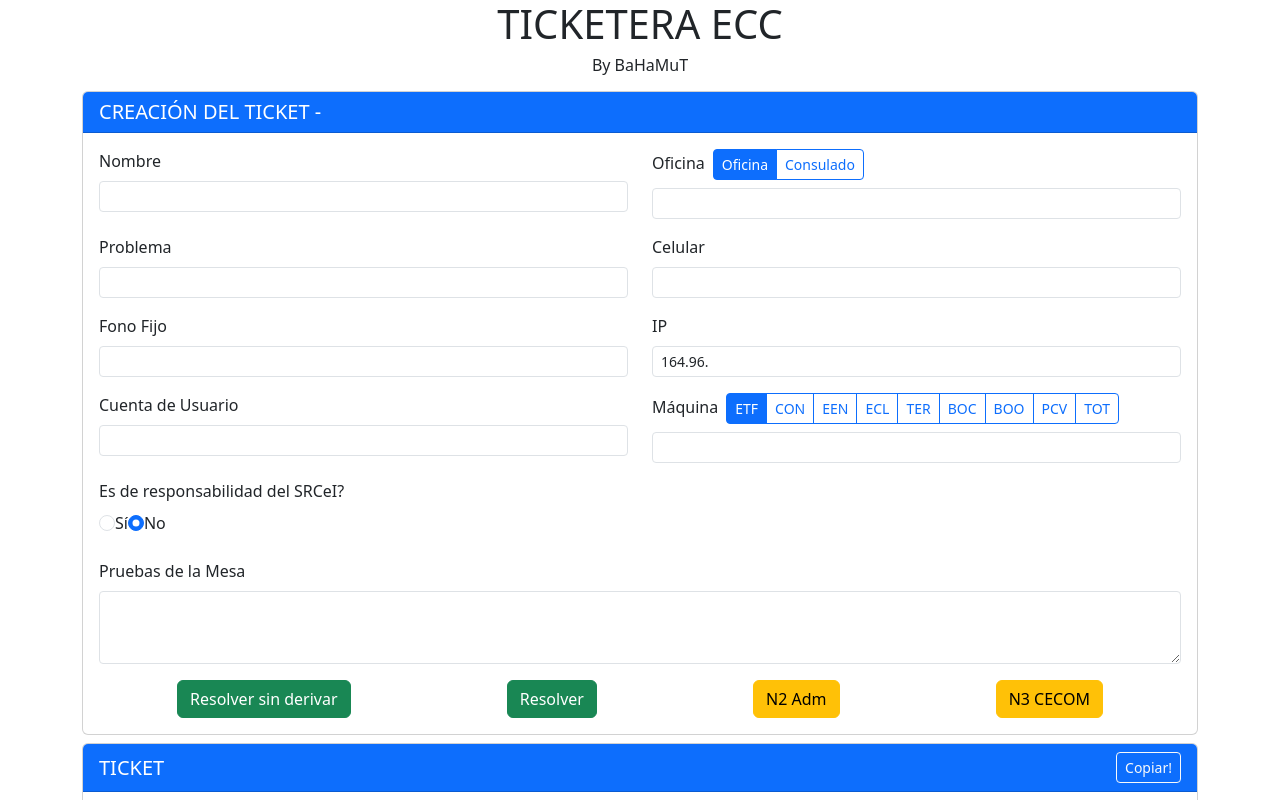
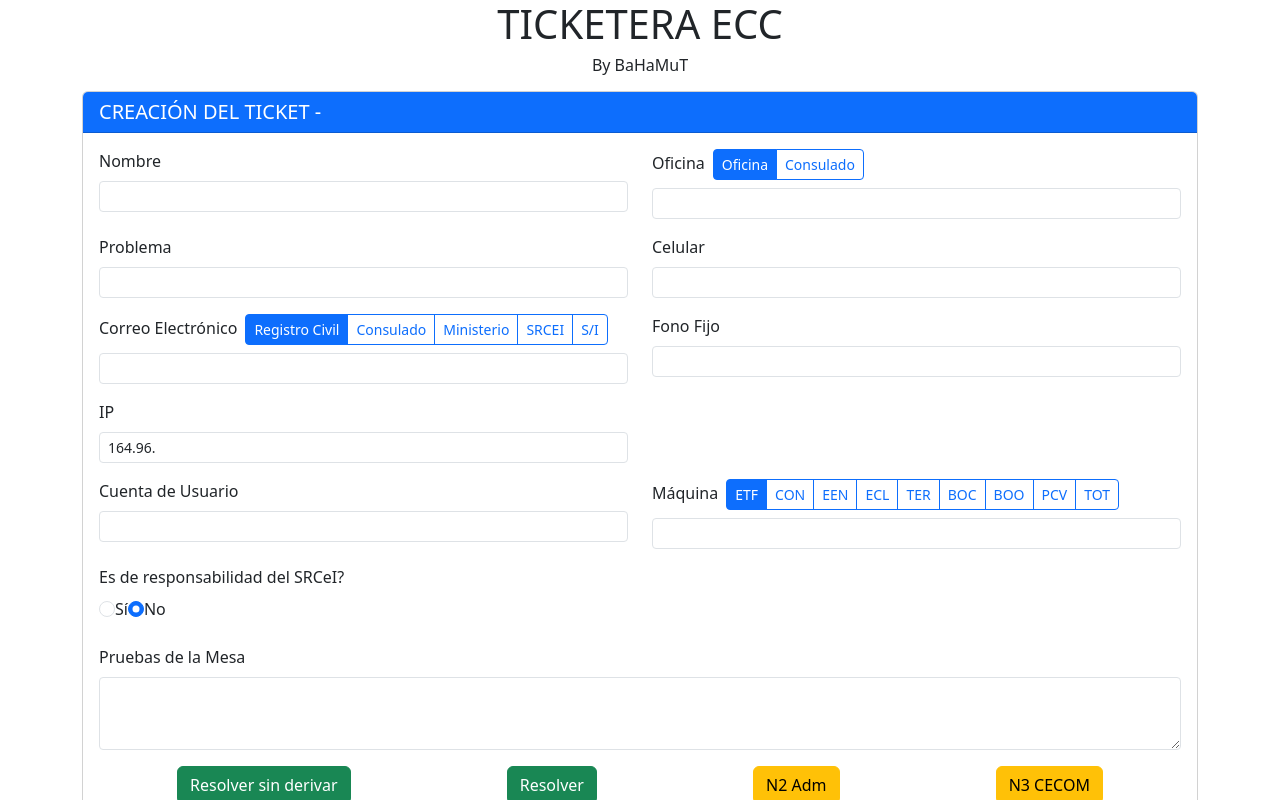
Before and after one commit to BaHaMuT11/ticketera-ecc, a React (Vite) app: page /baha-ticket in a window 1280 px wide. Shown: the top 800 px of the page. Built offline with nearby package versions, Linux system fonts and the light colour scheme.

Commit message:
Se implementa ResponsibilityProvider

```diff
--- a/src/components/SRCEIForm.jsx
+++ b/src/components/SRCEIForm.jsx
@@ -1,5 +1,18 @@
+import {useContext} from "react";
+import {ResposibilityContext} from "../context/ResponsibilityProvider.jsx";
 
 const SrceiForm = () => {
+
+    const {srceiFormData, setSrceiFormData} = useContext(ResposibilityContext)
+
+    const handleChange = (e) => {
+        const {name,value,type,checked} = e.target;
+        setSrceiFormData({
+            ...srceiFormData,
+            [name]: type === "checkbox" ? checked : value,
+        });
+    };
+
     return (
         <div className="col-md-12">
             <div className="card">
@@ -15,7 +28,8 @@ const SrceiForm = () => {
                             </div>
                             <div className="col-md-6 mb-3">
                                 <label htmlFor="servicio" className="form-label">Servicio</label>
-                                <select className="form-select form-select-sm" id="servicio" name="servicio" required>
+                                <select className="form-select form-select-sm" id="servicio" name="servicio"
+                                        onChange={handleChange} required>
                                     <option value="Impresoras">Impresoras</option>
                                     <option value="Pagos (Transbank)">Pagos (Transbank)</option>
                                     <option value="Redes de comunicación- Internet">Redes de comunicación- Internet</option>
--- a/src/components/TicketForm.jsx
+++ b/src/components/TicketForm.jsx
@@ -135,8 +135,9 @@ const TicketForm = () => {
                                         <div className="col-md-6 mb-3">
                                             <label htmlFor="whatsapp" className="form-label">Whatsapp</label>
                                             <input type="text" className="form-control form-control-sm" id="whatsapp"
-                                                   name="whatsapp" value={ticketFormData.whatsapp} onChange={handleChange}
-                                                   />
+                                                   name="whatsapp" value={ticketFormData.whatsapp}
+                                                   onChange={handleChange}
+                                            />
                                         </div>
                                     )
                                 }
@@ -151,14 +152,47 @@ const TicketForm = () => {
                                     <label htmlFor="celular" className="form-label">Celular</label>
                                     <input type="tel" className="form-control form-control-sm" id="celular"
                                            name="celular"
-                                           value={ticketFormData.celular} onChange={handleChange} />
+                                           value={ticketFormData.celular} onChange={handleChange}/>
+                                </div>
+
+                                <div className="col-md-6 mb-3">
+                                    <label htmlFor="correoElectronico" className="form-label">Correo Electrónico
+                                        <div className="btn-group ms-2" role="group">
+                                            <input type="radio" className="btn-check" name="tipoCorreo"
+                                                   id="registroCivilRadio" value="REGISTROCIVIL" checked/>
+                                            <label className="btn btn-outline-primary btn-sm"
+                                                   htmlFor="registroCivilRadio">Registro Civil</label>
+
+                                            <input type="radio" className="btn-check" name="tipoCorreo"
+                                                   id="consuladoInstRadio" value="CONSULADO"/>
+                                            <label className="btn btn-outline-primary btn-sm"
+                                                   htmlFor="consuladoInstRadio">Consulado</label>
+
+                                            <input type="radio" className="btn-check" name="tipoCorreo"
+                                                   id="ministerioRadio" value="MINISTERIO"/>
+                                            <label className="btn btn-outline-primary btn-sm"
+                                                   htmlFor="ministerioRadio">Ministerio</label>
+
+                                            <input type="radio" className="btn-check" name="tipoCorreo" id="srceiRadio"
+                                                   value="SRCEI"/>
+                                            <label className="btn btn-outline-primary btn-sm"
+                                                   htmlFor="srceiRadio">SRCEI</label>
+
+                                            <input type="radio" className="btn-check" name="tipoCorreo" id="siRadio"
+                                                   value="SI"/>
+                                            <label className="btn btn-outline-primary btn-sm"
+                                                   htmlFor="siRadio">S/I</label>
+                                        </div>
+                                    </label>
+                                    <input type="email" className="form-control form-control-sm" id="correoElectronico"
+                                           name="correoElectronico" required/>
                                 </div>
 
                                 <div className="col-md-6 mb-3">
                                     <label htmlFor="fonoFijo" className="form-label">Fono Fijo</label>
                                     <input type="tel" className="form-control form-control-sm" id="fonoFijo"
                                            name="fonoFijo" value={ticketFormData.fonoFijo}
-                                           onChange={handleChange} />
+                                           onChange={handleChange}/>
                                 </div>
 
                                 <div className="col-md-6 mb-3">
@@ -362,7 +396,7 @@ const TicketForm = () => {
             <div className="col-md-12 mb-2">
                 <button type="submit"
                         className="btn btn-outline-warning btn-primary btn-lg text-light w-100"
-                        onClick={handleEnding}>
+                        onClick={handleEnding} disabled>
                     Continuar
                 </button>
             </div>
--- a/src/context/ResponsibilityProvider.jsx
+++ b/src/context/ResponsibilityProvider.jsx
@@ -1,10 +1,17 @@
+import {createContext, useState} from "react";
 
+export const ResposibilityContext = createContext(null);
 
-const ResponsibilityProvider = () => {
+// eslint-disable-next-line react/prop-types
+const ResponsibilityProvider = ({children}) => {
+
+    const [srceiFormData, setSrceiFormData] = useState({
+    });
     return (
-        <div>
-
-        </div>
+        <ResposibilityContext.Provider value={{
+            srceiFormData, setSrceiFormData}}>
+            {children}
+        </ResposibilityContext.Provider>
     );
 };
 
--- a/src/context/TicketProvider.jsx
+++ b/src/context/TicketProvider.jsx
@@ -13,6 +13,8 @@ export const TicketProvider = ({ children }) => {
         whatsapp: "",
         problema: "",
         celular: "",
+        correoElectronico: "",
+        tipoCorreo:"",
         fonoFijo: "",
         ip: "164.96.",
         cuentaUsuario: "",
```
